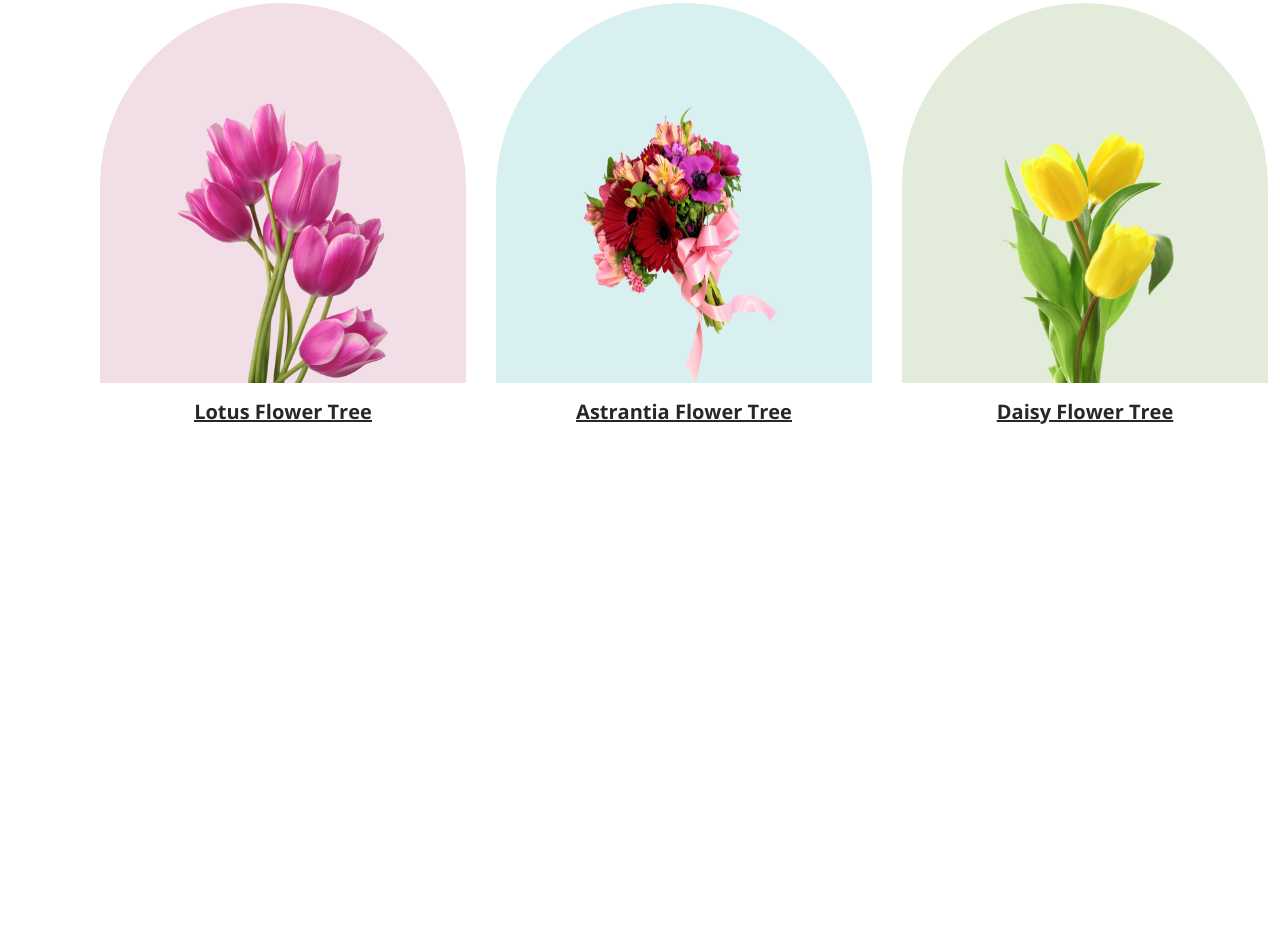
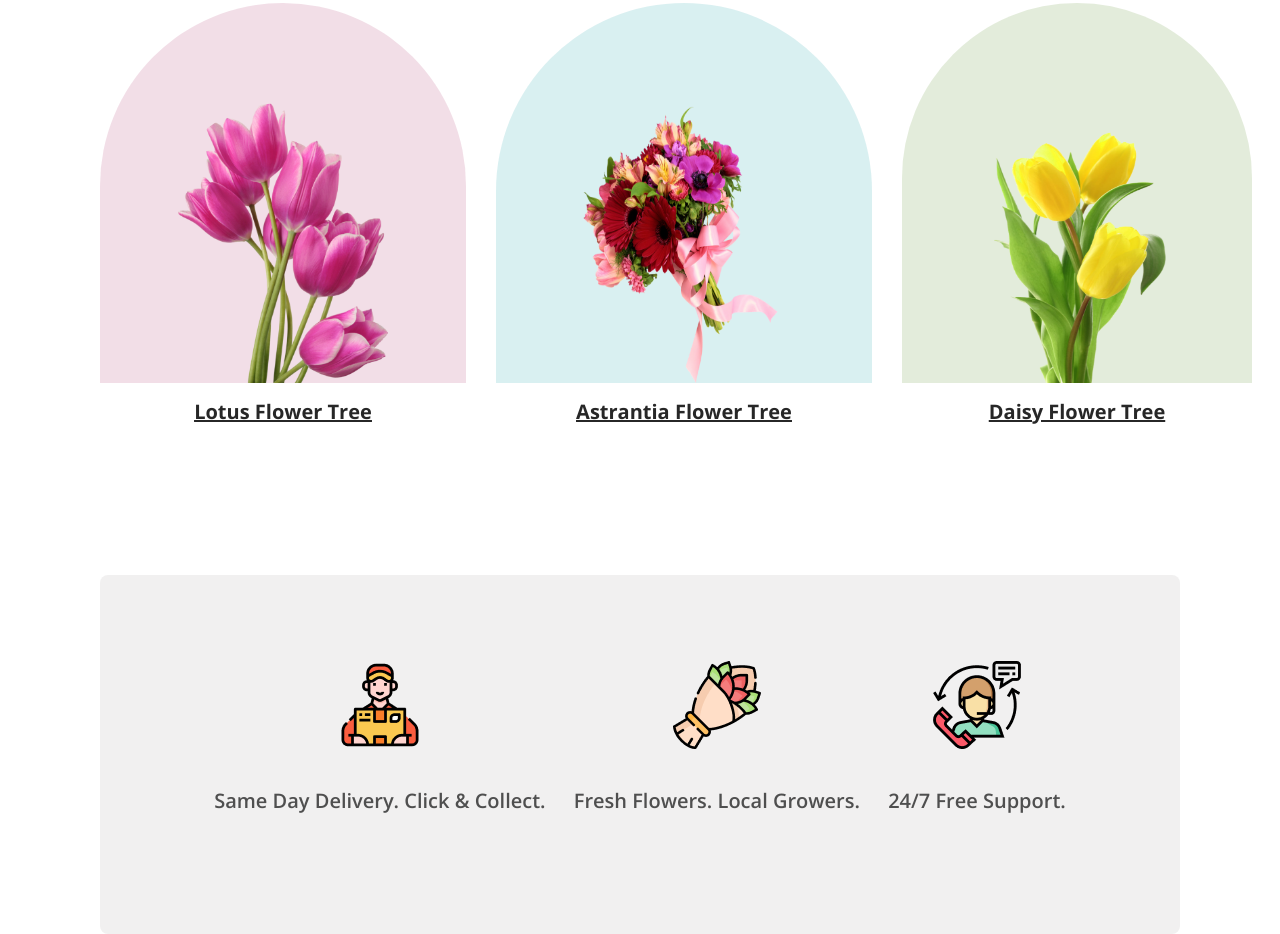
Before and after one commit to fahad4171/Flower-Shop, a plain HTML site: page index.html in a window 1280 px wide. Shown: the part 977-1911 px from the top of the page. Before the commit the page ends 1402 px from the top, so only its background shows below. Drawn offline with nearby package versions, Linux system fonts and the light colour scheme.

Commit message:
service section done

```diff
--- a/index.html
+++ b/index.html
@@ -53,6 +53,22 @@
 
         </section>
 
+        <!-- SERVICE SECTION -->
+        <section class="service">
+            <div class="service-card">
+                <img src="images/Group 57.png" alt="">
+                <h5 class="service-title">Same Day Delivery. Click & Collect.</h5>
+            </div>
+            <div class="service-card">
+                <img src="images/Group 58.png" alt="">
+                <h5 class="service-title">Fresh Flowers. Local Growers.</h5>
+            </div>
+            <div class="service-card">
+                <img src="images/Group 59.png" alt="">
+                <h5 class="service-title">24/7 Free Support.</h5>
+            </div>
+        </section>
+
     </main>
     <!-- FOOTER -->
     <footer>
--- a/style.css
+++ b/style.css
@@ -33,7 +33,7 @@ font-weight: 800;
     text-align: center;
 }
 
-.feature {
+.feature, .service {
     margin: 150px 100px 0px 100px;
 }
 
@@ -88,7 +88,7 @@ font-weight: 800;
 .daisy-image {
     width: 210px;
     height: 280px;
-    padding: 100px 78px 0px 78px;
+    padding: 100px 70px 0px 70px;
     background: rgba(71, 125, 17, 0.15);
     border-radius: 250px 250px 0 0;
 }
@@ -101,3 +101,20 @@ figcaption {
     text-decoration-line: underline;
     margin-top: 10px;
 }
+
+/* -------SERVICE SECTION------ */
+.service {
+    display: flex;
+    justify-content: space-evenly;
+    border-radius: 8px;
+    background: rgba(174, 170, 170, 0.172);
+    padding: 86px ;
+    text-align: center;
+}
+
+.service-title {
+    color: rgba(39, 39, 39, 0.80);
+    text-align: center;
+    font-size: 20px;
+    font-weight: 600;
+}
```
